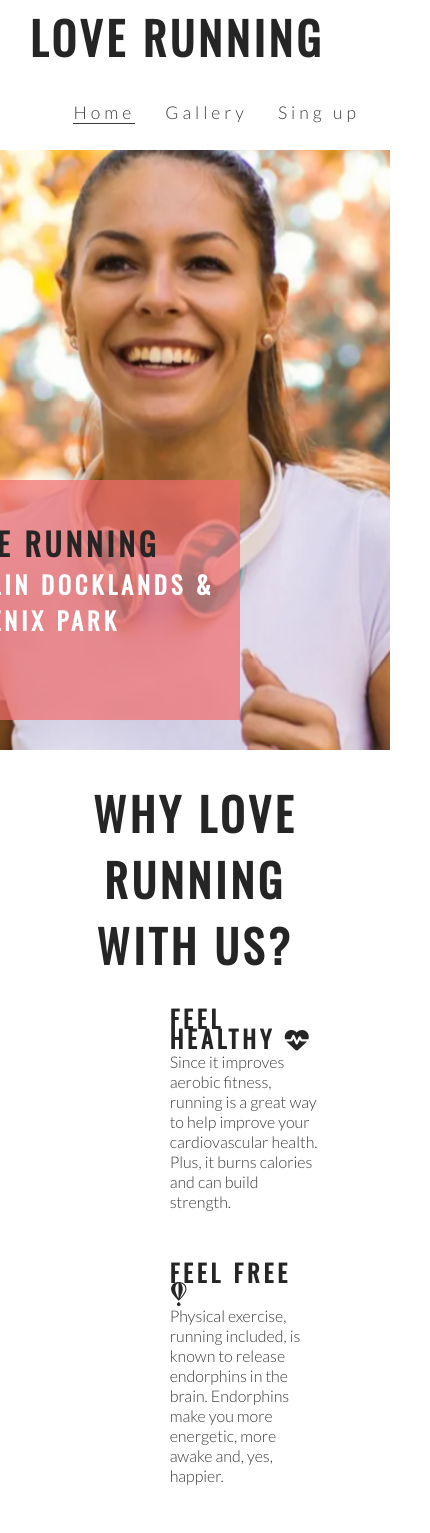
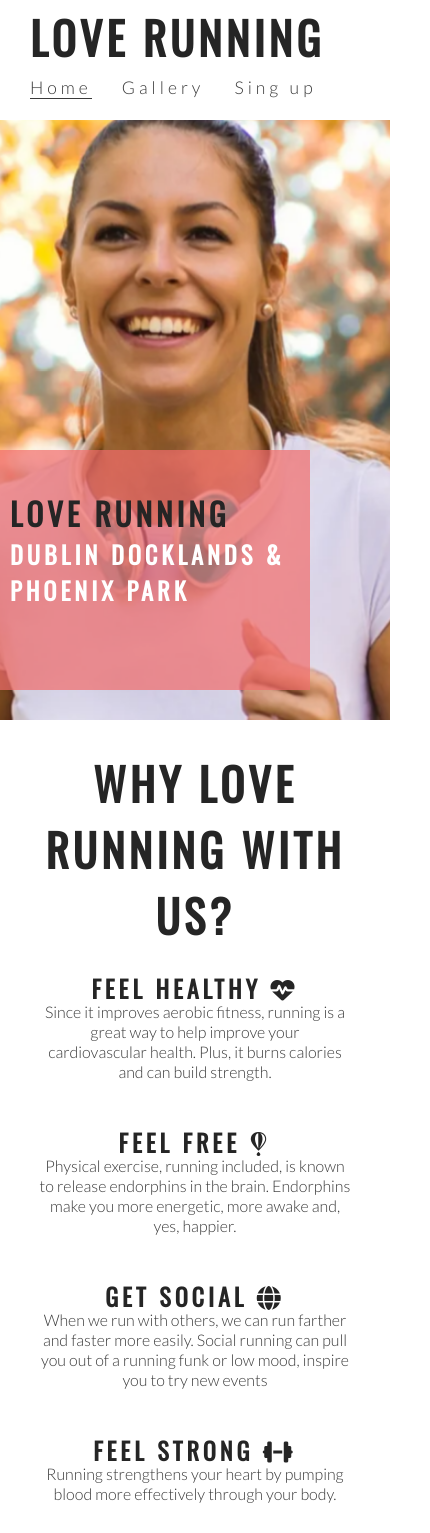
Before and after one commit to felipesimao1/love-running, a plain HTML site: page index.html in a window 390 px wide. Shown: the top 1533 px of the page, 430 px wide, since content can reach past the window. Drawn offline with nearby package versions, Linux system fonts and the light colour scheme; files whose address does not match are found by name.

Commit message:
add responsive features

```diff
--- a/assets/css/style.css
+++ b/assets/css/style.css
@@ -293,7 +293,57 @@ footer {
         padding: 0;
     }
 
+    #times > div{
+        width: 100%;
+        clear: both;
+        height: 150px;
+        padding: 0;
+    }
+
     hr{
         display: none;
     }
 }
+
+/* For larger to medium screens size from 950px wide and down */
+@media screen and (max-width: 950px) {
+
+    #menu {
+        clear: left;
+        float: left;
+        margin-left: 30px;
+        margin-bottom: 20px;
+        line-height: 25px;
+    }
+
+    #cover-text {
+        left: 0;
+    }
+
+    #club-ethos {
+        width: 90%;
+        height: 1200px;
+        margin: 0 auto;
+    }
+
+    .left-about-heading, .right-about-heading {
+        width: inherit;
+    }
+
+    .left-about-heading h2, .right-about-heading h2 {
+        width: 100%;
+        text-align: center;
+    }
+
+    .left-about-heading p, .right-about-heading p {
+        text-align: center;
+        padding: 0 20px;
+    }
+
+    .right-about-heading{
+        text-align: justify;
+    }
+    #right-about{
+        float: right;
+    }
+}
```
